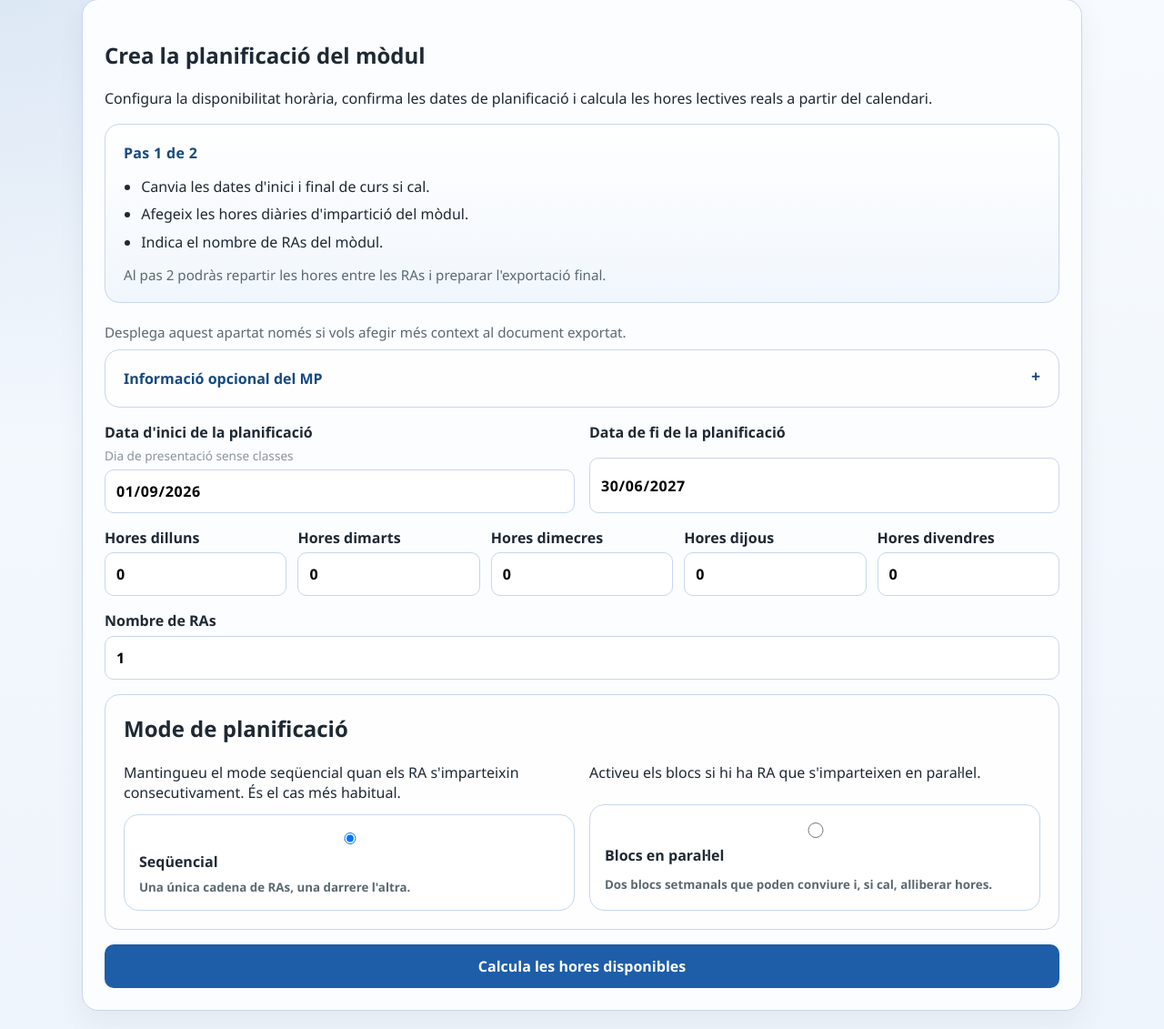
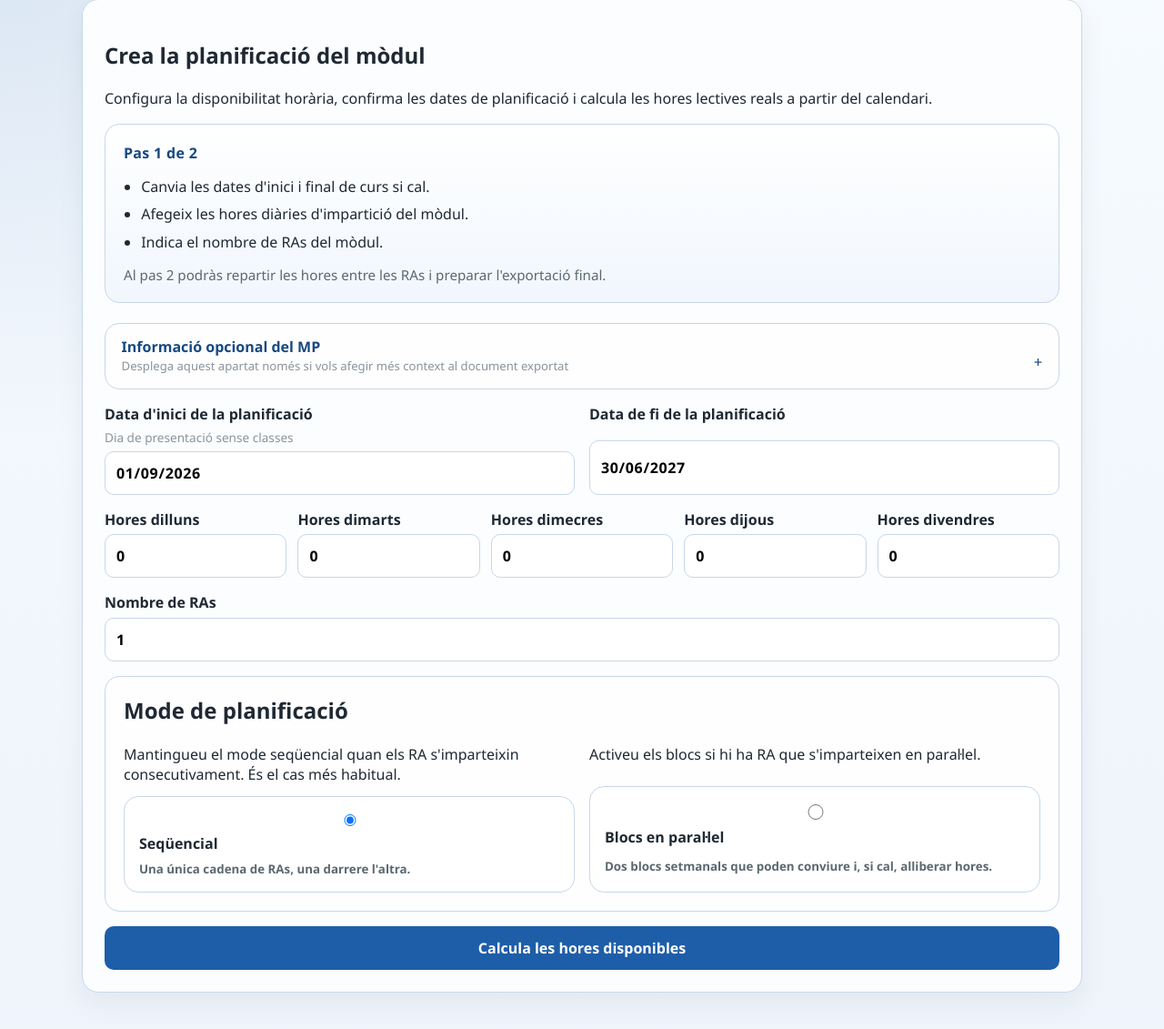
Before and after one commit to Marcos-A/tempo, a FastAPI app: page / in a window 1280 px wide. Shown: the part 88-1219 px from the top of the page at 91% size. Run offline with FastAPI, Linux system fonts and the light colour scheme.

Commit message:
Polish optional module details summary

```diff
--- a/app/static/css/app.css
+++ b/app/static/css/app.css
@@ -258,11 +258,31 @@ button:disabled {
   gap: 0;
 }
 
+.optional-mp.card-panel {
+  padding: 0.95rem 1.1rem;
+}
+
 .optional-mp summary {
   cursor: pointer;
-  font-weight: 800;
   color: var(--accent-dark);
   list-style: none;
+  line-height: 1.35;
+  padding-right: 1.9rem;
+  position: relative;
+}
+
+.optional-mp-title {
+  display: block;
+  color: var(--accent-dark);
+  font-weight: 800;
+}
+
+.optional-mp-summary-note {
+  display: block;
+  color: #8a949b;
+  font-size: 0.82rem;
+  font-weight: 500;
+  margin-top: 0.08rem;
 }
 
 .optional-mp summary::-webkit-details-marker {
@@ -271,8 +291,10 @@ button:disabled {
 
 .optional-mp summary::after {
   content: "+";
-  float: right;
-  font-size: 1.1rem;
+  position: absolute;
+  right: 0;
+  top: 1.2rem;
+  font-size: 1.05rem;
   line-height: 1;
 }
 
--- a/app/templates/teacher/index.html
+++ b/app/templates/teacher/index.html
@@ -19,9 +19,8 @@
   {% endif %}
   <form method="post" action="/plan" class="form-grid">
     <div class="optional-mp-shell form-span">
-      <p class="optional-mp-hint">Desplega aquest apartat només si vols afegir més context al document exportat.</p>
       <details class="optional-mp card-panel" {% if form.get('training_cycle') or form.get('group_name') or form.get('subject_code') or form.get('subject_name') %}open{% endif %}>
-        <summary>Informació opcional del MP</summary>
+        <summary><span class="optional-mp-title">Informació opcional del MP</span><span class="optional-mp-summary-note">Desplega aquest apartat només si vols afegir més context al document exportat</span></summary>
         <div class="optional-mp-content">
           <div class="two-column optional-mp-grid">
             <label>
```
